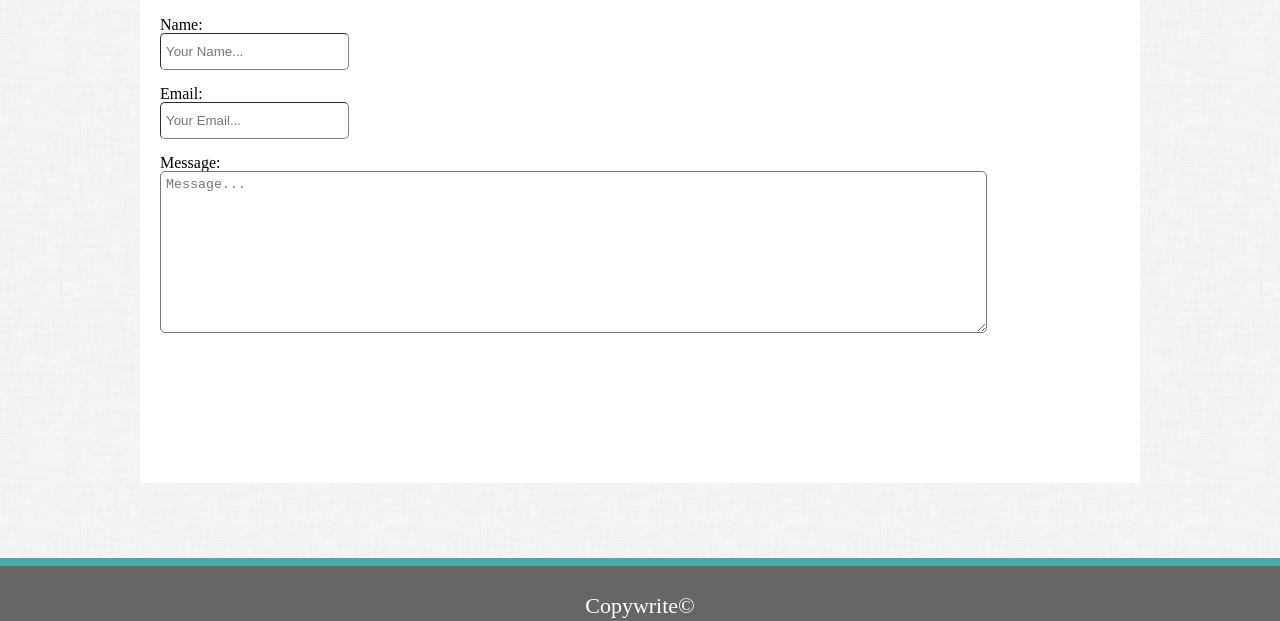
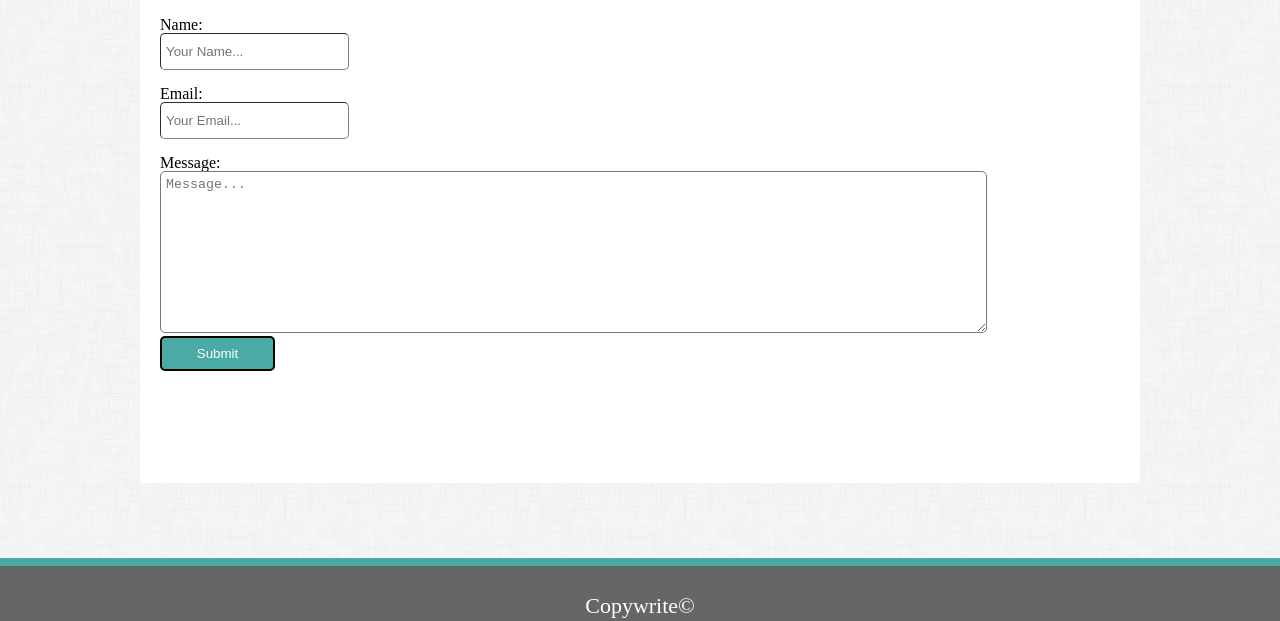
Before and after one commit to jphillips37/Portfolio, a plain HTML site: page contact.html in a window 1280 px wide. Shown: the part 179-800 px from the top of the page. Drawn offline with Linux system fonts and the light colour scheme.

Commit message:
added button and button style to contact.html and style.css

```diff
--- a/assets/css/style.css
+++ b/assets/css/style.css
@@ -97,6 +97,14 @@ textarea {
     padding: 5px 5px;
     border-radius: 5px;
 }
+button {
+    background-color: #4aaaa5;
+    height: 35px;
+    width: 115px;
+    color: white;
+    border-style: solid;
+    border-radius: 5px;
+}
 /*.bigtextform {
     padding: 10px 5px;
     width: 900px;
--- a/contact.html
+++ b/contact.html
@@ -23,8 +23,8 @@
             Email:<br>
             <input type="text" name="email" class="textform" placeholder="Your Email..."><br><br>
             Message:<br>
-            <textarea rows="10" cols="100" placeholder="Message..."></textarea>
-            <!--<input type="text" name="message" class="bigtextform" placeholder="Message..."><br>-->
+            <textarea rows="10" cols="100" placeholder="Message..."></textarea><br>
+            <button type="button">Submit</button>
         </form>
     </div>
 
```
